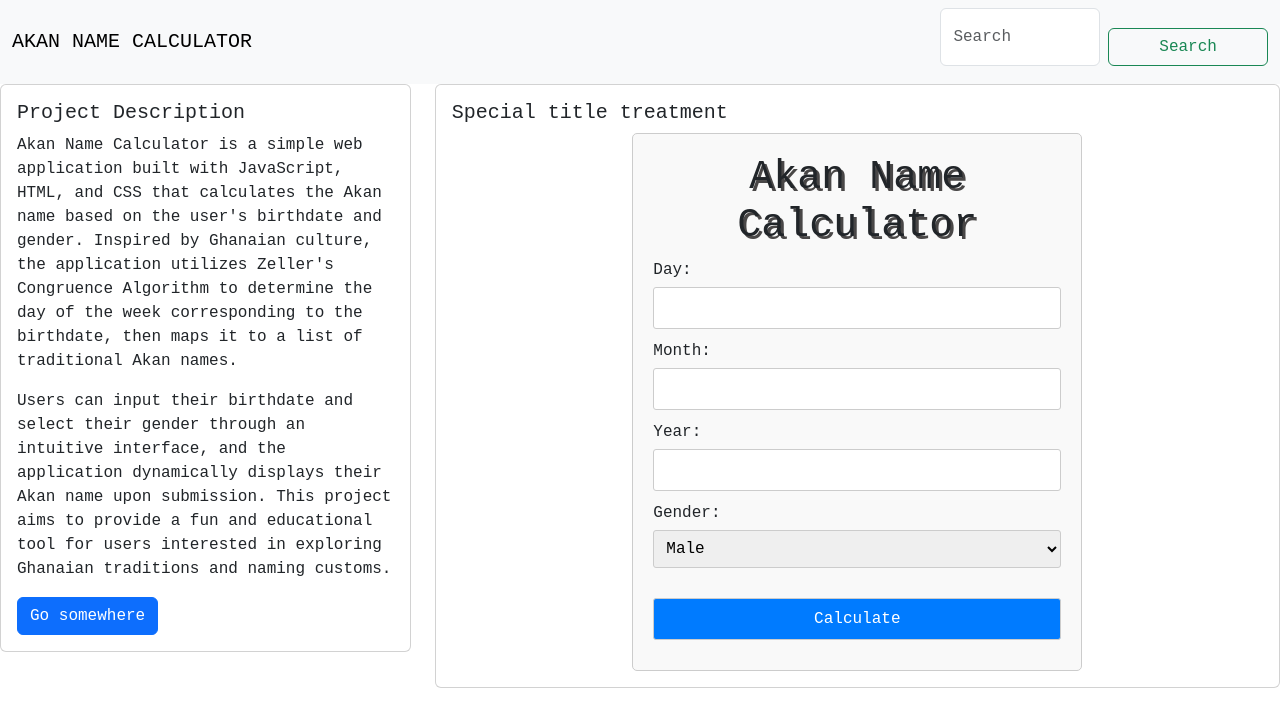
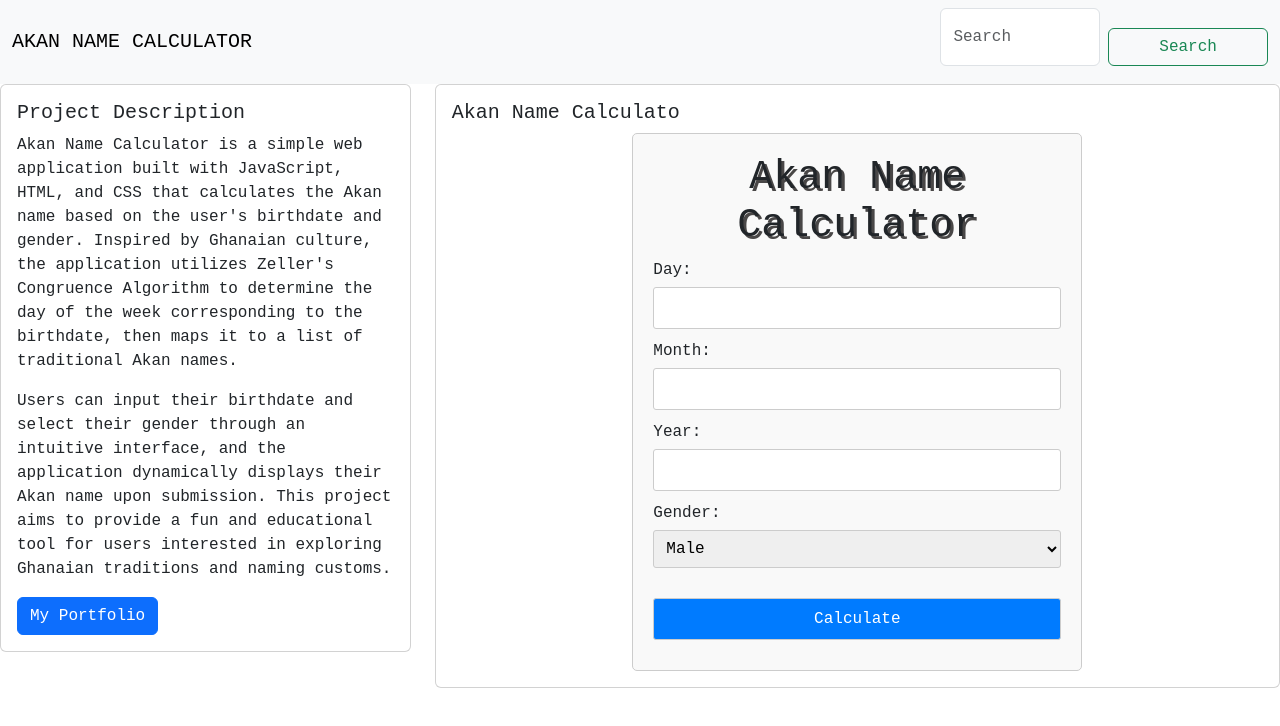
Before and after one commit to odhiambo-ed/moringa-vanillajs-age-calculator, a website built with Vite: page index.html in a window 1280 px wide. Built offline with nearby package versions, Linux system fonts and the light colour scheme.

Commit message:
add my portfolio

```diff
--- a/index.html
+++ b/index.html
@@ -33,14 +33,14 @@
         <h5 class="card-title">Project Description</h5>
         <p class="card-text">Akan Name Calculator is a simple web application built with JavaScript, HTML, and CSS that calculates the Akan name based on the user's birthdate and gender. Inspired by Ghanaian culture, the application utilizes Zeller's Congruence Algorithm to determine the day of the week corresponding to the birthdate, then maps it to a list of traditional Akan names.</p>
           <p class="card-text">Users can input their birthdate and select their gender through an intuitive interface, and the application dynamically displays their Akan name upon submission. This project aims to provide a fun and educational tool for users interested in exploring Ghanaian traditions and naming customs.</p>
-        <a href="#" class="btn btn-primary">Go somewhere</a>
+        <a href="http://edwardodhiambo.com/" class="btn btn-primary">My Portfolio</a>
       </div>
     </div>
   </div>
   <div class="col-sm-8">
     <div class="card">
       <div class="card-body">
-        <h5 class="card-title">Special title treatment</h5>
+        <h5 class="card-title">Akan Name Calculato</h5>
         <div class="form-container">
       <h1>Akan Name Calculator</h1>
       <form id="akanForm">
```
